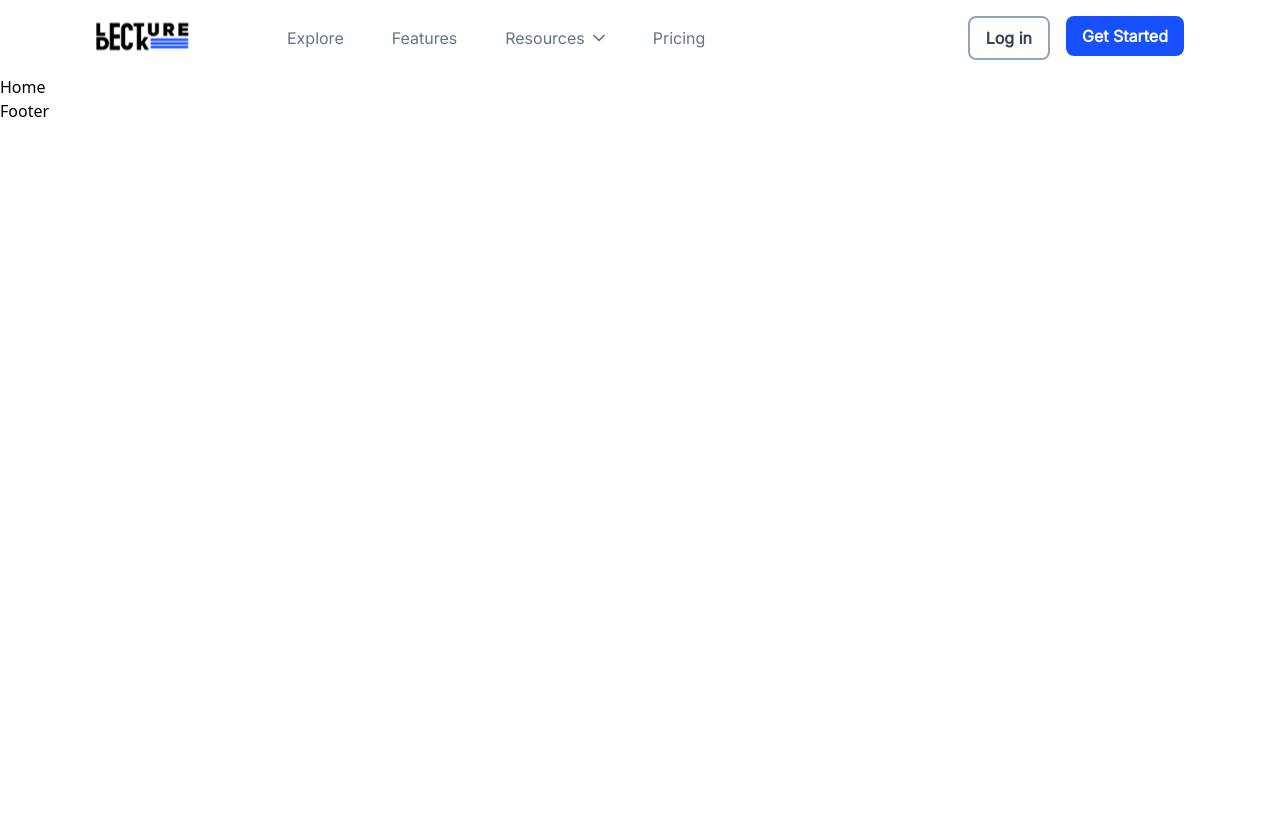
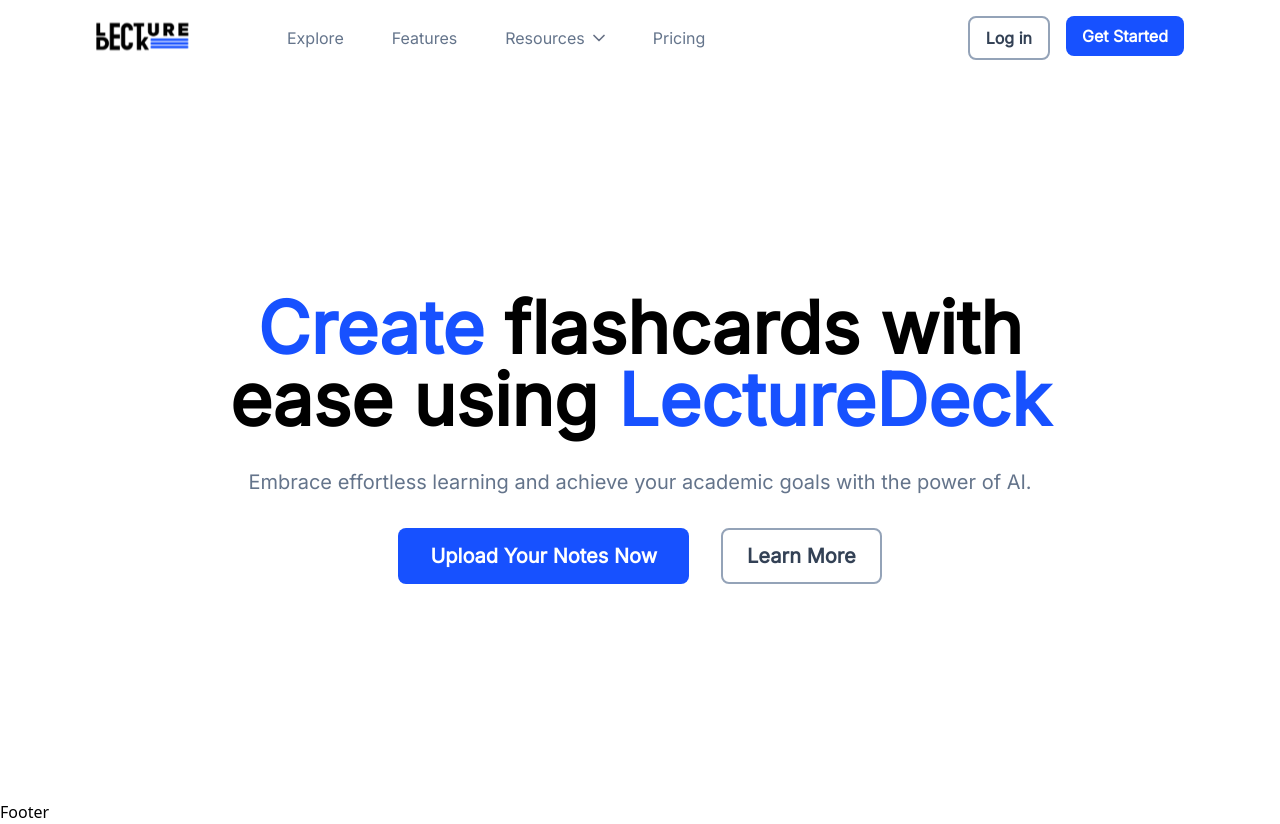
Before and after one commit to hslcreators/lecturedeck-fe, a React (Vite) app: page / in a window 1280 px wide. Before the commit the page ends 800 px from the top, so only its background shows below. Built offline with nearby package versions, Linux system fonts and the light colour scheme.

Commit message:
Completed the Hero Section

```diff
--- /dev/null
+++ b/src/components/Hero.tsx
@@ -0,0 +1,23 @@
+export default function Hero() {
+  return (
+    <div className="text-center px-8 lg:px-48 h-[calc(100vh-75px)] flex flex-col items-center justify-center font-inter">
+      <h1 className="text-4xl lg:text-7xl font-black mb-8">
+        <span className="text-blue">Create</span> flashcards with ease using{" "}
+        <span className="text-blue">LectureDeck</span>
+      </h1>
+      <p className="text-xl text-slate-500 mb-8">
+        Embrace effortless learning and achieve your academic goals with the
+        power of AI.
+      </p>
+
+      <div className="flex flex-col lg:flex-row">
+        <button className="px-8 py-3 text-xl mr-8 border-slate-400 bg-blue text-white font-bold rounded-lg w-full lg:w-auto mb-4 lg:mb-0">
+          Upload Your Notes Now
+        </button>
+        <button className="px-6 py-3 text-xl border-2 border-slate-400 text-slate-700 font-bold rounded-lg w-full lg:w-auto">
+          Learn More
+        </button>
+      </div>
+    </div>
+  );
+}
--- a/src/components/Navbar.tsx
+++ b/src/components/Navbar.tsx
@@ -90,7 +90,7 @@
             </div>
           </Link>
         </div>
-        <div className={`w-[calc(100%-75px)] h-[calc(100vh-75px)] top-[75px] left-0  absolute bg-blue z-20 duration-300 ${isOpenMenu ? '-left-[100%]' : ''} `}>
+        <div className={`w-[calc(100%-75px)] h-[calc(100vh-75px)] top-[75px] left-0  absolute bg-blue z-20 duration-300 ${isOpenMenu ? '' : '-left-[100%]'} `}>
 
         </div>
       </div>
--- a/src/pages/Home.tsx
+++ b/src/pages/Home.tsx
@@ -1,7 +1,9 @@
+import Hero from "../components/Hero"
+
 export default function Home() {
   return(
     <div>
-      Home
+      <Hero />
     </div>
   )
 }
```
